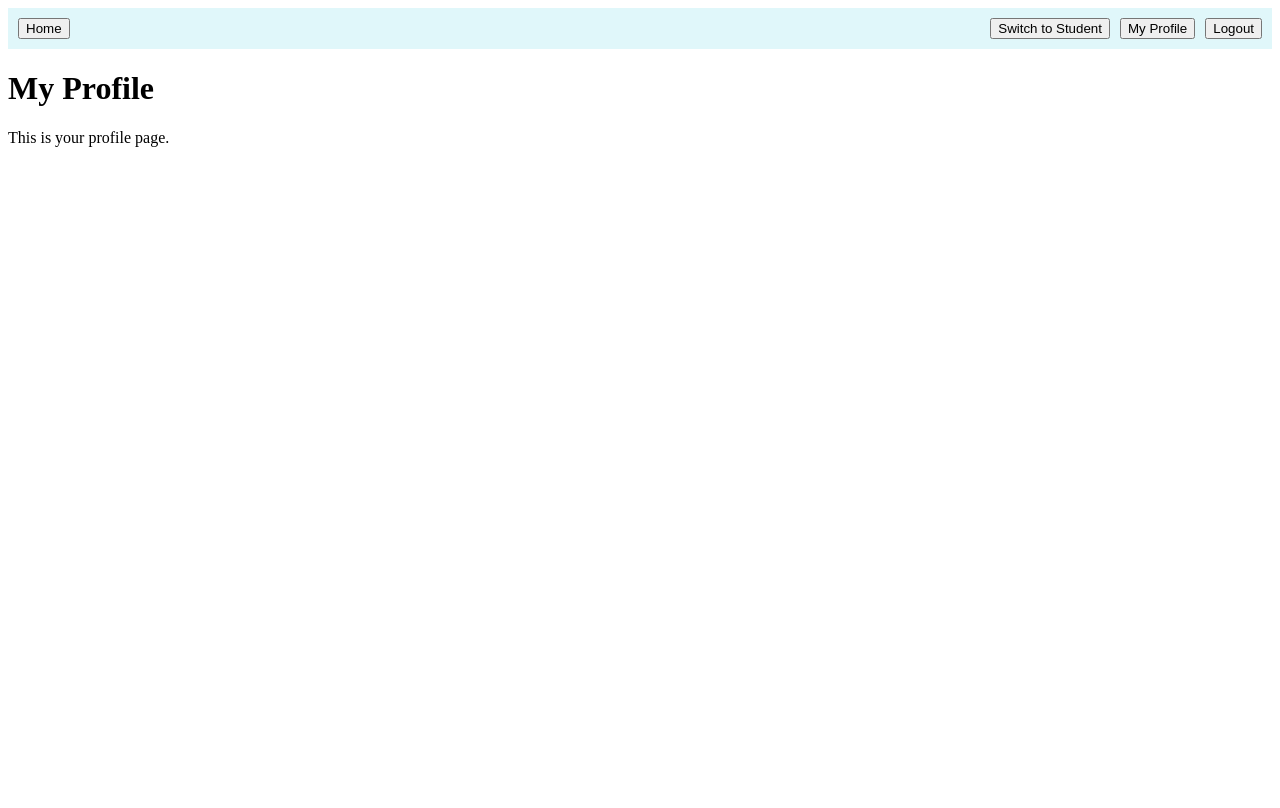
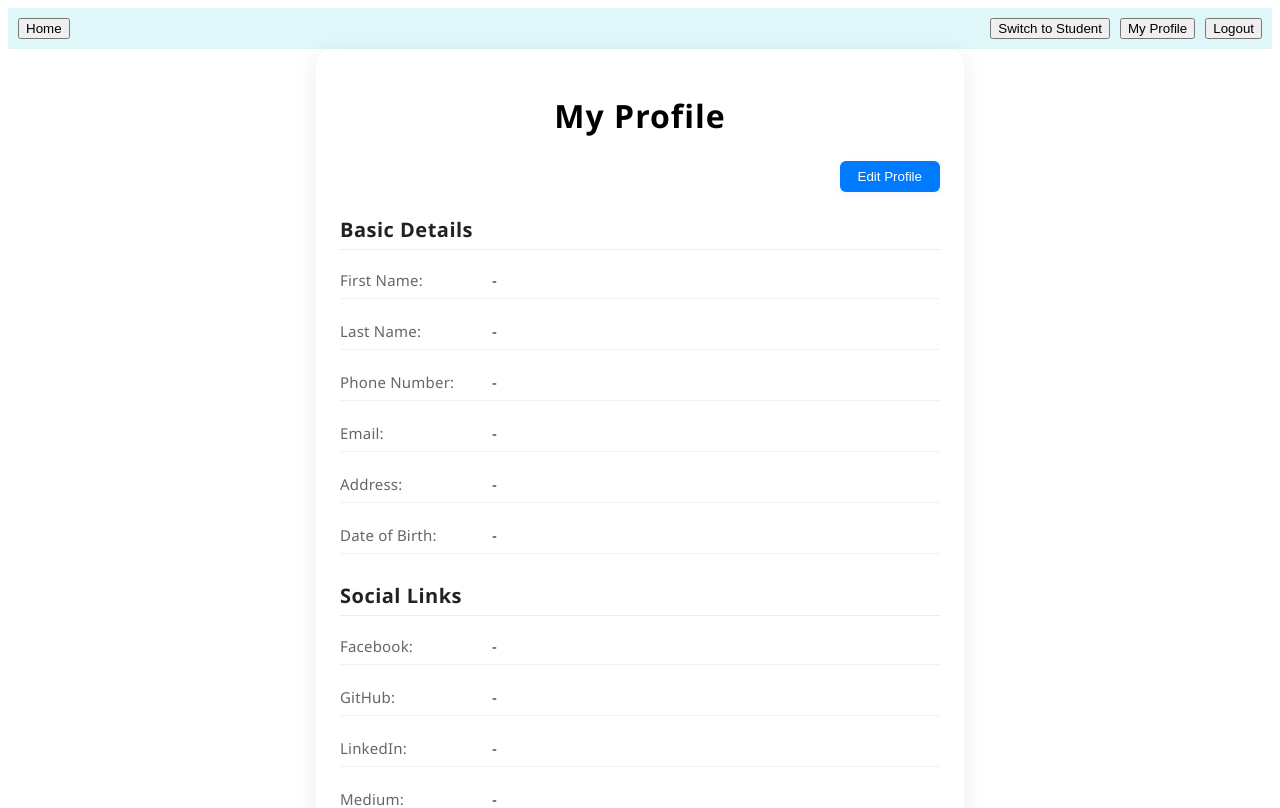
Before and after one commit to rajpatel2619/frontend_peerprogrammers, a React (Create React App) app: page /profile in a window 1280 px wide. Shown: the top 808 px of the page. Built offline with nearby package versions, Linux system fonts and the light colour scheme; sample sign-in values are in the browser's storage.

Commit message:
profile update fronend

```diff
--- a/package.json
+++ b/package.json
@@ -10,7 +10,7 @@
     "react": "^19.1.0",
     "react-dom": "^19.1.0",
     "react-router-dom": "^7.6.0",
-    "react-scripts": "5.0.1",
+    "react-scripts": "^5.0.1",
     "web-vitals": "^2.1.4"
   },
   "scripts": {
--- a/src/pages/Login.js
+++ b/src/pages/Login.js
@@ -34,9 +34,13 @@ export default function Login() {
 
       if (remember) {
         localStorage.setItem('token', data.token);
+        localStorage.setItem('user', JSON.stringify(data.user));
       } else {
         sessionStorage.setItem('token', data.token);
+        sessionStorage.setItem('user', JSON.stringify(data.user));
       }
+
+      console.log(data)
 
       navigate('/student-dashboard');
     } catch (err) {
--- a/src/pages/MyProfile.js
+++ b/src/pages/MyProfile.js
@@ -1,21 +1,311 @@
 // src/pages/MyProfile.js
-import { useEffect } from 'react';
+import { useEffect, useState } from 'react';
 import { useNavigate } from 'react-router-dom';
+
+const API = process.env.REACT_APP_API;
 
 export default function MyProfile() {
   const navigate = useNavigate();
+  const [user, setUser] = useState(null);
+  const [details, setDetails] = useState({
+    firstName: '',
+    lastName: '',
+    phoneNumber: '',
+    email: '',
+    address: '',
+    dob: '',
+  });
+  const [social, setSocial] = useState({
+    facebook: '',
+    github: '',
+    linkedin: '',
+    medium: '',
+    youtube: '',
+    twitter: '',
+    instagram: '',
+    personalWebsite: '',
+  });
+  const [loading, setLoading] = useState(false);
+  const [isEditing, setIsEditing] = useState(false);
 
   useEffect(() => {
     const token = localStorage.getItem('token') || sessionStorage.getItem('token');
+    const userStr = localStorage.getItem('user') || sessionStorage.getItem('user');
     if (!token) {
       navigate('/login');
+      return;
+    }
+    if (userStr) {
+      const userObj = JSON.parse(userStr);
+      setUser(userObj);
+      setDetails(userObj.details || {});
+      setSocial(userObj.social || {});
     }
   }, [navigate]);
 
+  const handleDetailsChange = e => {
+    setDetails({ ...details, [e.target.name]: e.target.value });
+  };
+
+  const handleSocialChange = e => {
+    setSocial({ ...social, [e.target.name]: e.target.value });
+  };
+
+  const handleSubmit = e => {
+    e.preventDefault();
+    const token = localStorage.getItem('token') || sessionStorage.getItem('token');
+    setLoading(true);
+
+    // Map frontend state to backend schema keys
+    const payload = {
+      id: user.id,
+      first_name: details.firstName,
+      last_name: details.lastName,
+      phone_number: details.phoneNumber,
+      address: details.address,
+      dob: details.dob,
+      facebook: social.facebook,
+      github: social.github,
+      linkedin: social.linkedin,
+      medium: social.medium,
+      youtube: social.youtube,
+      twitter: social.twitter,
+      instagram: social.instagram,
+      personal_website: social.personalWebsite,
+    };
+
+    fetch(`${API}/update_user`, {
+      method: 'PUT',
+      headers: {
+        'Content-Type': 'application/json',
+        Authorization: `Bearer ${token}`
+      },
+      body: JSON.stringify(payload)
+    })
+      .then(res => res.json())
+      .then(data => {
+        setUser(data.user);
+        setDetails(data.user.details || {});
+        setSocial(data.user.social || {});
+        localStorage.setItem('user', JSON.stringify(data.user));
+        setLoading(false);
+        setIsEditing(false);
+        alert('Profile updated!');
+      })
+      .catch(() => setLoading(false));
+    };
+
+
+  if (loading) return <div>Loading...</div>;
+
   return (
-    <div>
-      <h1>My Profile</h1>
-      <p>This is your profile page.</p>
+    <div style={{
+      maxWidth: 600,
+      margin: '0 auto',
+      padding: 24,
+      background: '#fff',
+      borderRadius: 16,
+      boxShadow: '0 4px 24px rgba(0,0,0,0.08)',
+      fontFamily: 'Segoe UI, sans-serif',
+    }}>
+      <h1 style={{ textAlign: 'center', marginBottom: 24, letterSpacing: 1 }}>My Profile</h1>
+      {!isEditing && (
+        <button
+          onClick={() => setIsEditing(true)}
+          style={{
+            marginBottom: 24,
+            float: 'right',
+            background: '#007bff',
+            color: '#fff',
+            border: 'none',
+            borderRadius: 6,
+            padding: '8px 18px',
+            fontWeight: 500,
+            cursor: 'pointer',
+            boxShadow: '0 2px 8px rgba(0,123,255,0.08)'
+          }}
+        >
+          Edit Profile
+        </button>
+      )}
+      <form onSubmit={handleSubmit} style={{ clear: 'both' }}>
+        <Section title="Basic Details">
+          {isEditing ? (
+            <>
+              <ProfileInput label="First Name" name="firstName" value={details.firstName} onChange={handleDetailsChange} />
+              <ProfileInput label="Last Name" name="lastName" value={details.lastName} onChange={handleDetailsChange} />
+              <ProfileInput label="Phone Number" name="phoneNumber" value={details.phoneNumber} onChange={handleDetailsChange} />
+              <ProfileInput label="Email" name="email" value={details.email} onChange={handleDetailsChange} />
+              <ProfileInput label="Address" name="address" value={details.address} onChange={handleDetailsChange} />
+              <ProfileInput label="Date of Birth" name="dob" type="date" value={details.dob} onChange={handleDetailsChange} />
+            </>
+          ) : (
+            <div>
+              <ProfileField label="First Name" value={details.firstName} />
+              <ProfileField label="Last Name" value={details.lastName} />
+              <ProfileField label="Phone Number" value={details.phoneNumber} />
+              <ProfileField label="Email" value={details.email} />
+              <ProfileField label="Address" value={details.address} />
+              <ProfileField label="Date of Birth" value={details.dob} />
+            </div>
+          )}
+        </Section>
+
+        <Section title="Social Links">
+          {isEditing ? (
+            <>
+              <ProfileInput label="Facebook" name="facebook" value={social.facebook} onChange={handleSocialChange} />
+              <ProfileInput label="GitHub" name="github" value={social.github} onChange={handleSocialChange} />
+              <ProfileInput label="LinkedIn" name="linkedin" value={social.linkedin} onChange={handleSocialChange} />
+              <ProfileInput label="Medium" name="medium" value={social.medium} onChange={handleSocialChange} />
+              <ProfileInput label="YouTube" name="youtube" value={social.youtube} onChange={handleSocialChange} />
+              <ProfileInput label="Twitter" name="twitter" value={social.twitter} onChange={handleSocialChange} />
+              <ProfileInput label="Instagram" name="instagram" value={social.instagram} onChange={handleSocialChange} />
+              <ProfileInput label="Personal Website" name="personalWebsite" value={social.personalWebsite} onChange={handleSocialChange} />
+            </>
+          ) : (
+            <div>
+              <ProfileField label="Facebook" value={social.facebook} isLink />
+              <ProfileField label="GitHub" value={social.github} isLink />
+              <ProfileField label="LinkedIn" value={social.linkedin} isLink />
+              <ProfileField label="Medium" value={social.medium} isLink />
+              <ProfileField label="YouTube" value={social.youtube} isLink />
+              <ProfileField label="Twitter" value={social.twitter} isLink />
+              <ProfileField label="Instagram" value={social.instagram} isLink />
+              <ProfileField label="Personal Website" value={social.personalWebsite} isLink />
+            </div>
+          )}
+        </Section>
+
+        {isEditing && (
+          <div style={{ display: 'flex', gap: 12, marginTop: 24 }}>
+            <button
+              type="button"
+              onClick={() => {
+                // Reset details and social to original user values and exit edit mode
+                setDetails(user.details || {});
+                setSocial(user.social || {});
+                setIsEditing(false);
+              }}
+              style={{
+                flex: 1,
+                background: '#dc3545',
+                color: '#fff',
+                border: 'none',
+                borderRadius: 6,
+                padding: '12px 0',
+                fontWeight: 600,
+                fontSize: 16,
+                cursor: 'pointer',
+                boxShadow: '0 2px 8px rgba(220,53,69,0.08)'
+              }}
+            >
+              Cancel
+            </button>
+            <button
+              type="submit"
+              style={{
+                flex: 1,
+                background: '#28a745',
+                color: '#fff',
+                border: 'none',
+                borderRadius: 6,
+                padding: '12px 0',
+                fontWeight: 600,
+                fontSize: 16,
+                cursor: 'pointer',
+                boxShadow: '0 2px 8px rgba(40,167,69,0.08)'
+              }}
+            >
+              Save Changes
+            </button>
+
+          </div>
+        )}
+      </form>
     </div>
   );
 }
+
+// Helper components
+
+function Section({ title, children }) {
+  return (
+    <section style={{ marginBottom: 28 }}>
+      <h2 style={{
+        fontSize: 20,
+        color: '#222',
+        marginBottom: 12,
+        borderBottom: '1px solid #eee',
+        paddingBottom: 6,
+        letterSpacing: 0.5
+      }}>{title}</h2>
+      {children}
+    </section>
+  );
+}
+
+function ProfileInput({ label, name, value, onChange, type = 'text' }) {
+  return (
+    <div style={{ marginBottom: 16 }}>
+      <label style={{ display: 'block', marginBottom: 4, fontWeight: 500 }}>{label}</label>
+      <input
+        type={type}
+        name={name}
+        value={value || ''}
+        onChange={onChange}
+        style={{
+          width: '100%',
+          padding: '10px',
+          border: '1px solid #ccc',
+          borderRadius: 6,
+          backgroundColor: '#fff',
+          fontSize: 15,
+        }}
+      />
+    </div>
+  );
+}
+
+function ProfileField({ label, value, isLink }) {
+  let displayValue = value || '-'; // Show '-' if value is empty
+  let link = value;
+  if (isLink && value && !/^https?:\/\//.test(value)) {
+    link = 'https://' + value;
+  }
+  return (
+    <div style={{
+      marginBottom: 14,
+      display: 'flex',
+      alignItems: 'center',
+      gap: 12,
+      padding: '8px 0',
+      borderBottom: '1px solid #f1f1f1'
+    }}>
+      <span style={{
+        minWidth: 140,
+        color: '#666',
+        fontWeight: 500,
+        fontSize: 15,
+        letterSpacing: 0.2
+      }}>{label}:</span>
+      {isLink && value ? (
+        <a
+          href={link}
+          target="_blank"
+          rel="noopener noreferrer"
+          style={{
+            color: '#007bff',
+            textDecoration: 'underline',
+            fontSize: 15,
+            wordBreak: 'break-all'
+          }}
+        >
+          {displayValue}
+        </a>
+      ) : (
+        <span style={{ color: '#222', fontSize: 15 }}>{displayValue}</span>
+      )}
+    </div>
+  );
+}
```
Also changed, not shown: 2 other files (tests, documents, lock files or other folders).
